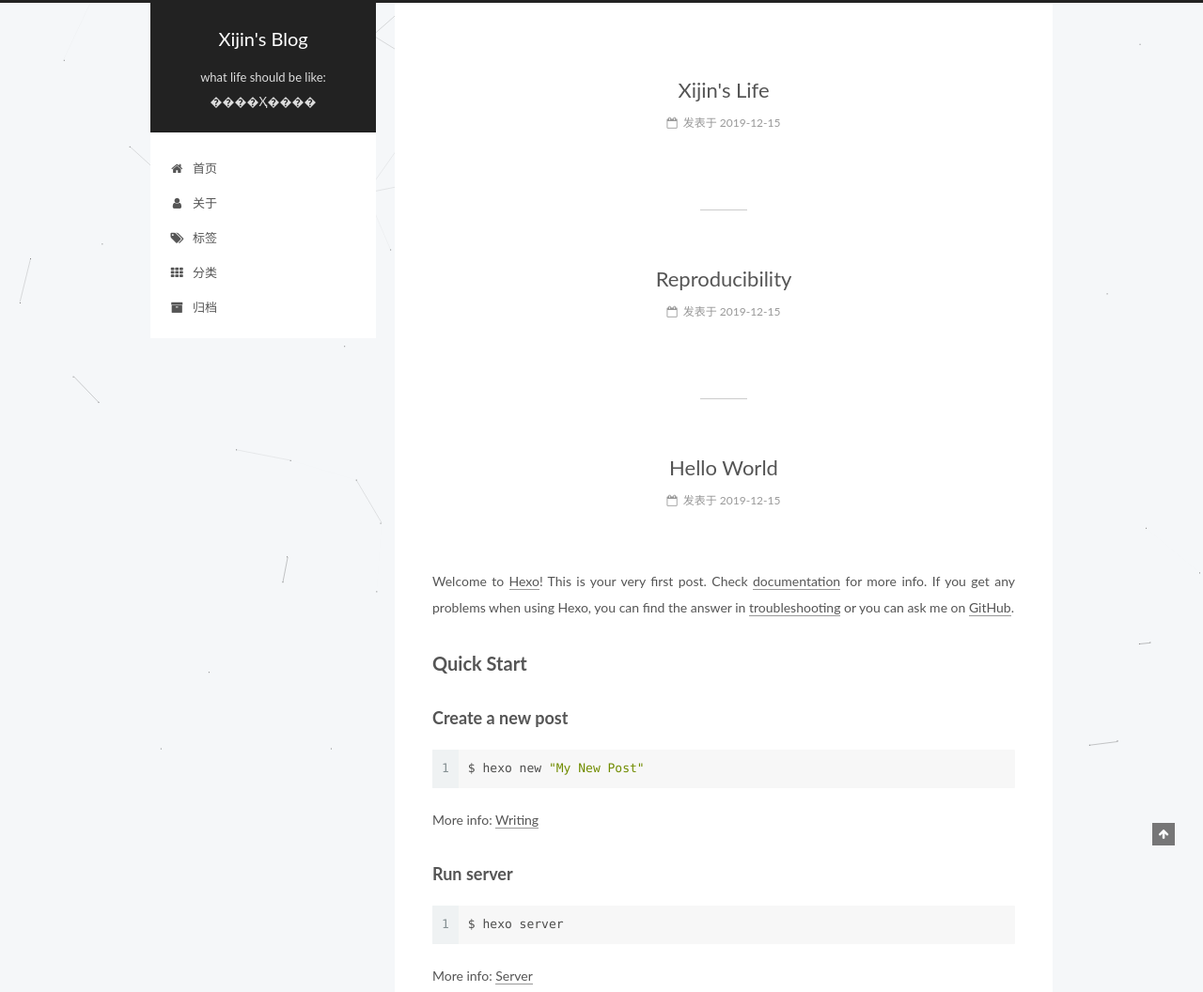
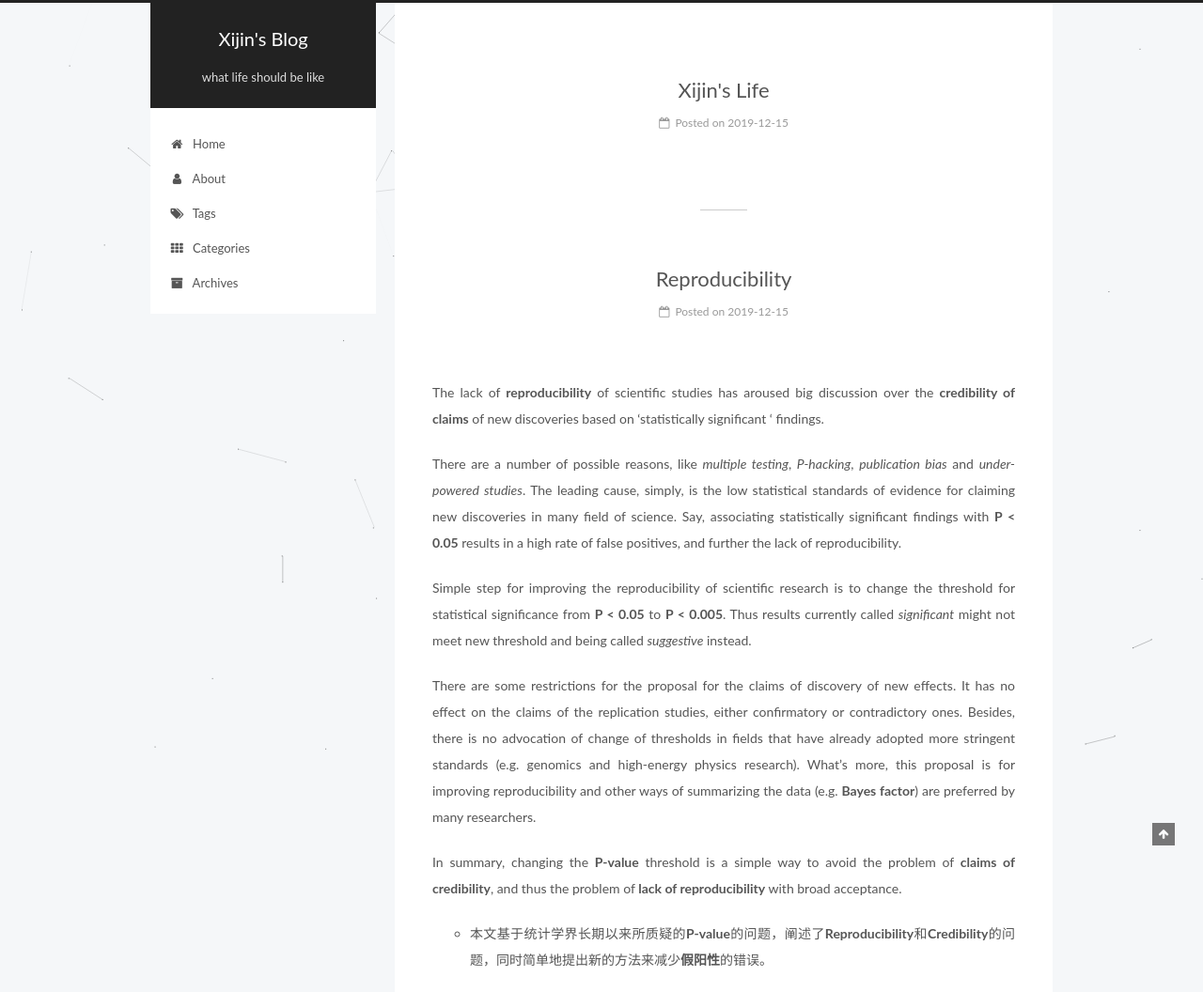
Before and after one commit to xijin-chen/xijin0911.github.io, a plain HTML site: page index.html in a window 1280 px wide. Shown: the top 1056 px of the page at 94% size. Drawn offline with Linux system fonts and the light colour scheme.

Commit message:
Site updated: 2019-12-15 22:02:38

```diff
--- a/index.html
+++ b/index.html
@@ -5,7 +5,7 @@
 
 
 
-<html class="theme-next mist use-motion" lang="zh-Hans">
+<html class="theme-next mist use-motion" lang="en">
 <head>
   <meta charset="UTF-8"/>
 <meta http-equiv="X-UA-Compatible" content="IE=edge" />
@@ -83,6 +83,7 @@
 <meta property="og:title" content="Xijin&#39;s Blog">
 <meta property="og:url" content="http:&#x2F;&#x2F;yoursite.com&#x2F;index.html">
 <meta property="og:site_name" content="Xijin&#39;s Blog">
+<meta property="og:locale" content="en_US">
 <meta property="article:author" content="Xijin">
 <meta name="twitter:card" content="summary">
 
@@ -100,7 +101,7 @@
     motion: {"enable":true,"async":false,"transition":{"post_block":"fadeIn","post_header":"slideDownIn","post_body":"slideDownIn","coll_header":"slideLeftIn","sidebar":"slideUpIn"}},
     duoshuo: {
       userId: '0',
-      author: '博主'
+      author: 'Author'
     },
     algolia: {
       applicationID: '',
@@ -132,7 +133,7 @@
 
 <meta name="generator" content="Hexo 4.1.1"></head>
 
-<body itemscope itemtype="http://schema.org/WebPage" lang="zh-Hans">
+<body itemscope itemtype="http://schema.org/WebPage" lang="en">
 
 
 
@@ -156,7 +157,7 @@
       </a>
     </div>
 
-        <p class="site-subtitle">what life should be like: ����Ҳ����</p>
+        <p class="site-subtitle">what life should be like</p>
 
   </div>
 
@@ -181,7 +182,7 @@
 
               <i class="menu-item-icon fa fa-fw fa-home"></i> <br />
 
-            首页
+            Home
           </a>
         </li>
 
@@ -191,7 +192,7 @@
 
               <i class="menu-item-icon fa fa-fw fa-user"></i> <br />
 
-            关于
+            About
           </a>
         </li>
 
@@ -201,7 +202,7 @@
 
               <i class="menu-item-icon fa fa-fw fa-tags"></i> <br />
 
-            标签
+            Tags
           </a>
         </li>
 
@@ -211,7 +212,7 @@
 
               <i class="menu-item-icon fa fa-fw fa-th"></i> <br />
 
-            分类
+            Categories
           </a>
         </li>
 
@@ -221,7 +222,7 @@
 
               <i class="menu-item-icon fa fa-fw fa-archive"></i> <br />
 
-            归档
+            Archives
           </a>
         </li>
 
@@ -287,9 +288,9 @@
                 <i class="fa fa-calendar-o"></i>
               </span>
 
-                <span class="post-meta-item-text">发表于</span>
+                <span class="post-meta-item-text">Posted on</span>
 
-              <time title="创建于" itemprop="dateCreated datePublished" datetime="2019-12-15T20:41:52+01:00">
+              <time title="Post created" itemprop="dateCreated datePublished" datetime="2019-12-15T20:41:52+01:00">
                 2019-12-15
               </time>
 
@@ -406,9 +407,9 @@
                 <i class="fa fa-calendar-o"></i>
               </span>
 
-                <span class="post-meta-item-text">发表于</span>
+                <span class="post-meta-item-text">Posted on</span>
 
-              <time title="创建于" itemprop="dateCreated datePublished" datetime="2019-12-15T20:17:48+01:00">
+              <time title="Post created" itemprop="dateCreated datePublished" datetime="2019-12-15T20:17:48+01:00">
                 2019-12-15
               </time>
 
@@ -448,6 +449,14 @@
 
 
 
+            <p>The lack of <strong>reproducibility</strong> of scientific studies has aroused big discussion over the <strong>credibility of claims</strong> of new discoveries based on ‘statistically significant ‘ findings.</p>
+<p>There are a number of possible reasons, like <em>multiple testing</em>, <em>P-hacking</em>, <em>publication bias</em> and <em>under-powered studies</em>. The leading cause, simply, is the low statistical standards of evidence for claiming new discoveries in many field of science. Say, associating statistically significant findings with <strong>P &lt; 0.05</strong> results in a high rate of false positives, and further the lack of reproducibility.</p>
+<p>Simple step for improving the reproducibility of scientific research is to change the threshold for statistical significance from <strong>P &lt; 0.05</strong> to <strong>P &lt; 0.005</strong>. Thus results currently called <em>significant</em> might not meet new threshold and being called <em>suggestive</em> instead.</p>
+<p>There are some restrictions for the proposal for the claims of discovery of new effects. It has no effect on the claims of the replication studies, either confirmatory or contradictory ones. Besides, there is no advocation of change of thresholds in fields that have already adopted more stringent standards (e.g. genomics and high-energy physics research). What’s more, this proposal is for improving reproducibility and other ways of summarizing the data (e.g. <strong>Bayes factor</strong>) are preferred by many researchers.</p>
+<p>In summary, changing the <strong>P-value</strong> threshold is a simple way to avoid the problem of <strong>claims of credibility</strong>, and thus the problem of <strong>lack of reproducibility</strong> with broad acceptance.</p>
+<ul>
+<li>本文基于统计学界长期以来所质疑的<strong>P-value</strong>的问题，阐述了<strong>Reproducibility</strong>和<strong>Credibility</strong>的问题，同时简单地提出新的方法来减少<strong>假阳性</strong>的错误。</li>
+</ul>
 
 
 
@@ -525,9 +534,9 @@
                 <i class="fa fa-calendar-o"></i>
               </span>
 
-                <span class="post-meta-item-text">发表于</span>
+                <span class="post-meta-item-text">Posted on</span>
 
-              <time title="创建于" itemprop="dateCreated datePublished" datetime="2019-12-15T20:04:41+01:00">
+              <time title="Post created" itemprop="dateCreated datePublished" datetime="2019-12-15T20:04:41+01:00">
                 2019-12-15
               </time>
 
@@ -662,7 +671,7 @@
                 <a href="/archives/%20%7C%7C%20archive">
 
                   <span class="site-state-item-count">3</span>
-                  <span class="site-state-item-name">日志</span>
+                  <span class="site-state-item-name">posts</span>
                 </a>
               </div>
 
@@ -675,7 +684,7 @@
               <div class="site-state-item site-state-tags">
 
                   <span class="site-state-item-count">1</span>
-                  <span class="site-state-item-name">标签</span>
+                  <span class="site-state-item-name">tags</span>
 
               </div>
 
@@ -721,7 +730,7 @@
 </div>
 
 
-  <div class="powered-by">由 <a class="theme-link" target="_blank" href="https://hexo.io">Hexo</a> 强力驱动</div>
+  <div class="powered-by">Powered by <a class="theme-link" target="_blank" href="https://hexo.io">Hexo</a></div>
 
 
 
@@ -729,7 +738,7 @@
 
 
 
-  <div class="theme-info">主题 &mdash; <a class="theme-link" target="_blank" href="https://github.com/iissnan/hexo-theme-next">NexT.Mist</a> v5.1.4</div>
+  <div class="theme-info">Theme &mdash; <a class="theme-link" target="_blank" href="https://github.com/iissnan/hexo-theme-next">NexT.Mist</a> v5.1.4</div>
 
 
 
```
Also changed, not shown: 2019/12/15/Reproducibility/index.html (+27 -16 lines), 2019/12/15/Xijin-s-Life/index.html (+16 -15 lines), 2019/12/15/hello-world/index.html (+18 -17 lines), archives/2019/12/index.html (+16 -15 lines), archives/2019/index.html (+16 -15 lines), archives/index.html (+16 -15 lines), tags/Statistics/index.html (+16 -15 lines).
